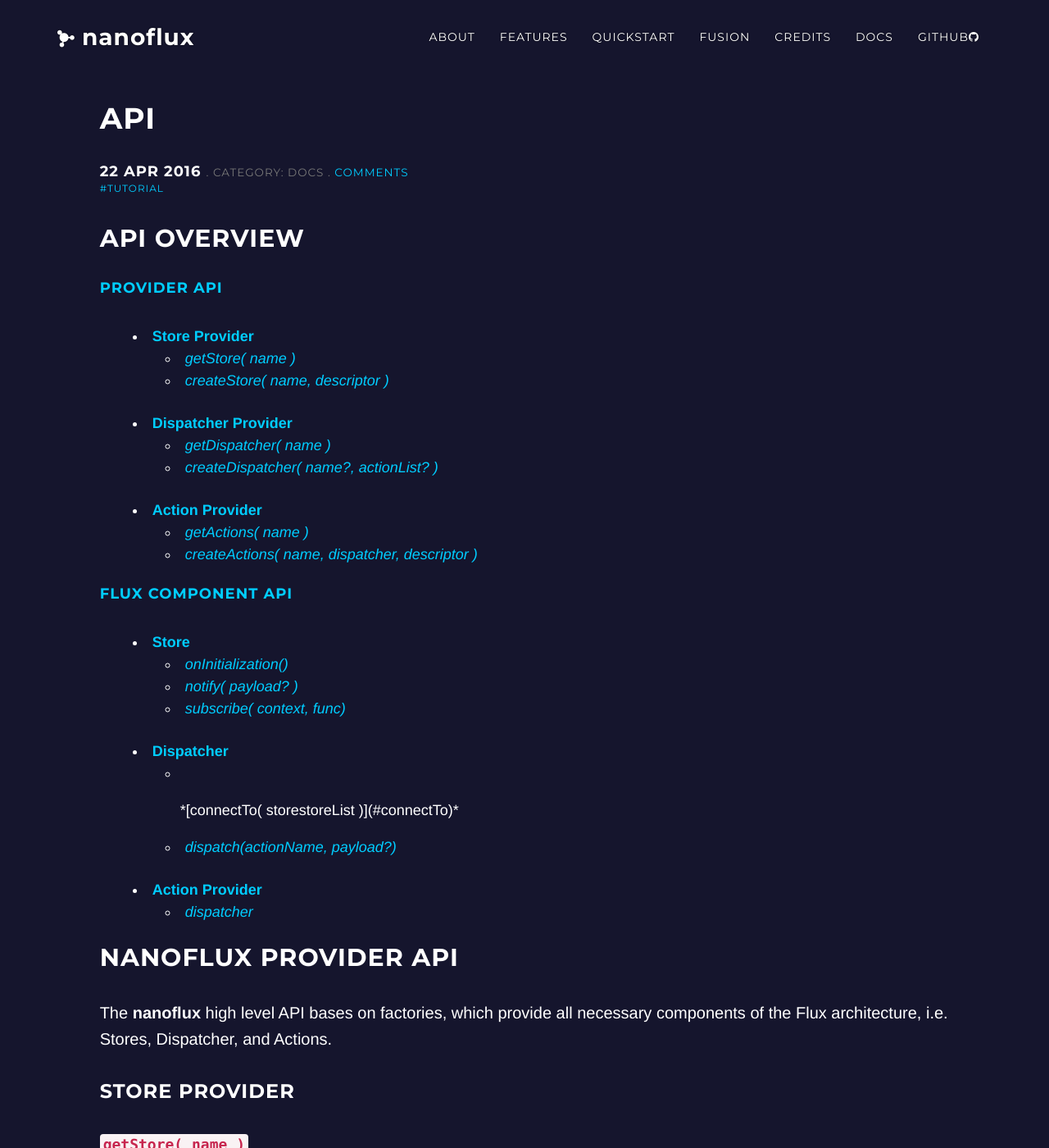
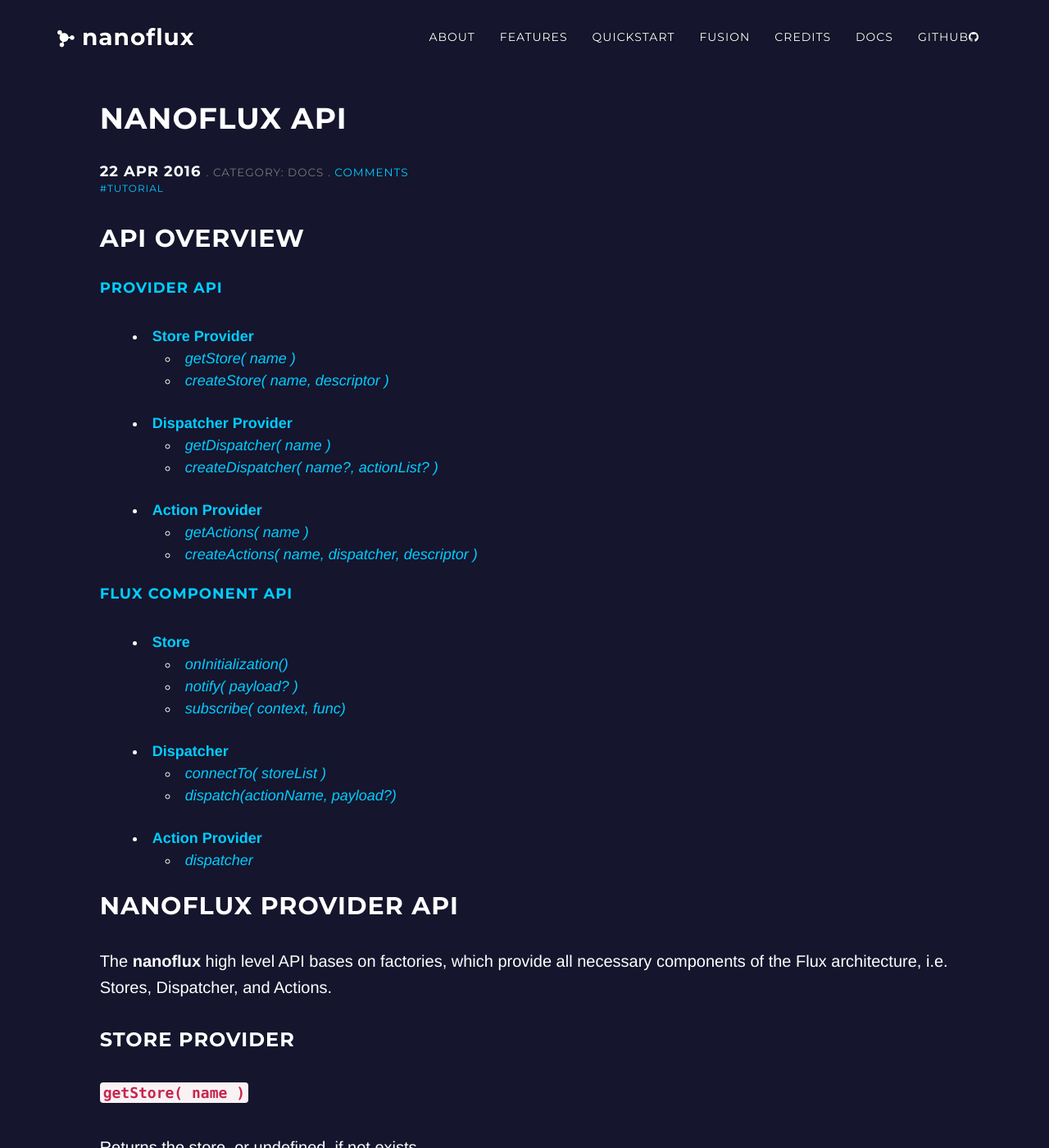
Before and after one commit to ohager/nanoflux, a Jekyll site: the page built from _posts/2016-04-22-api.md, in a window 1280 px wide and 1400 px high. Shown: the whole window at 82% size. Built offline with Jekyll 4.4.1, drawn with Linux system fonts in a browser that asks for light colours; nearby versions of some CDN libraries; comment, search, counter and statistics services are not loaded; a style sheet for code colours, icons or effects is not loaded; some of the changed text lies outside the part shown.

```diff
--- a/_posts/2016-04-22-api.md
+++ b/_posts/2016-04-22-api.md
@@ -1,7 +1,7 @@
 ---
 layout: post
 section-type: post
-title: API
+title: Nanoflux API
 category: docs
 tags: [ 'tutorial' ]
 ---
@@ -25,7 +25,7 @@ tags: [ 'tutorial' ]
 	- *[notify( payload? )](#notify)*
 	- *[subscribe( context, func)](#subscribe)*
 - __[Dispatcher](#dispatcher)__
-	- *[connectTo( store|storeList )](#connectTo)*
+	- *[connectTo( storeList )](#connectTo)*
 	- *[dispatch(actionName, payload?)](#dispatch)*
 - __[Action Provider](#actionProviderInstance)__
 	- *[dispatcher](#dispatcherInstance)*
```
Also changed, not shown: other parts of _posts/2016-04-22-api.md (+1 -1 lines).
